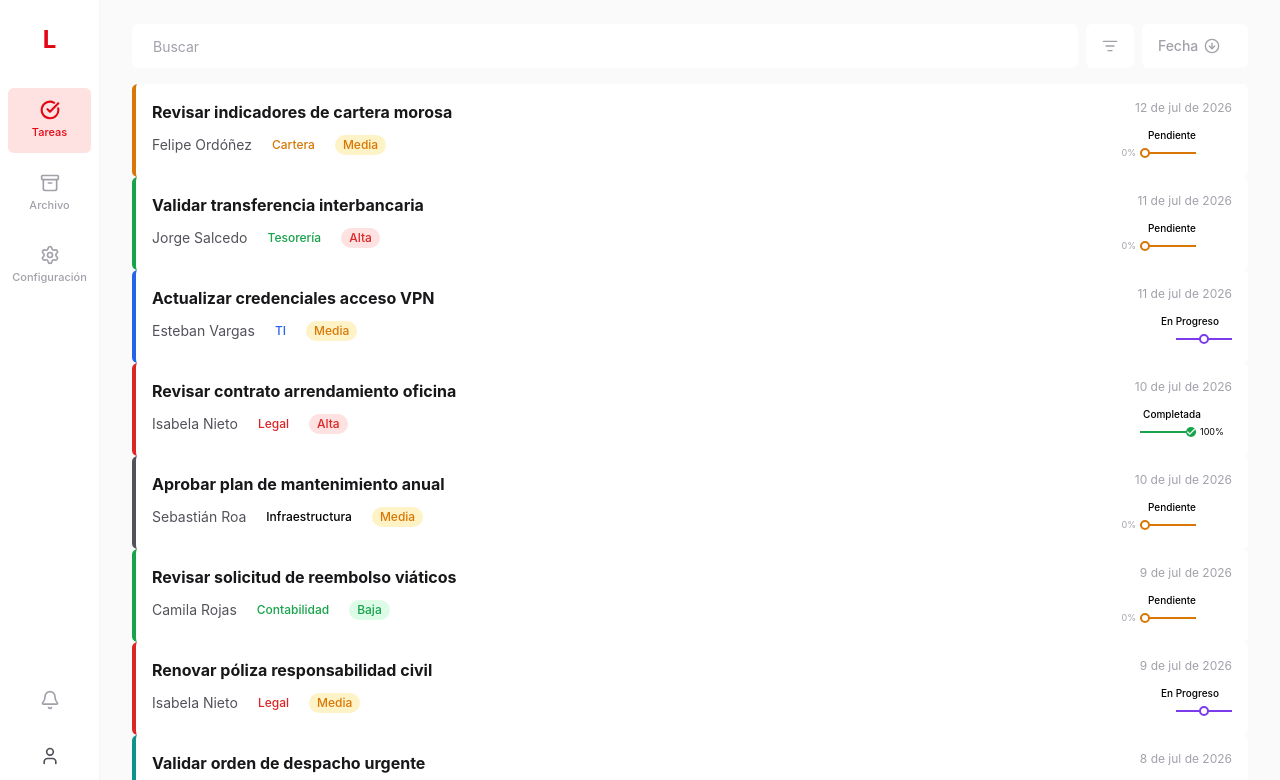
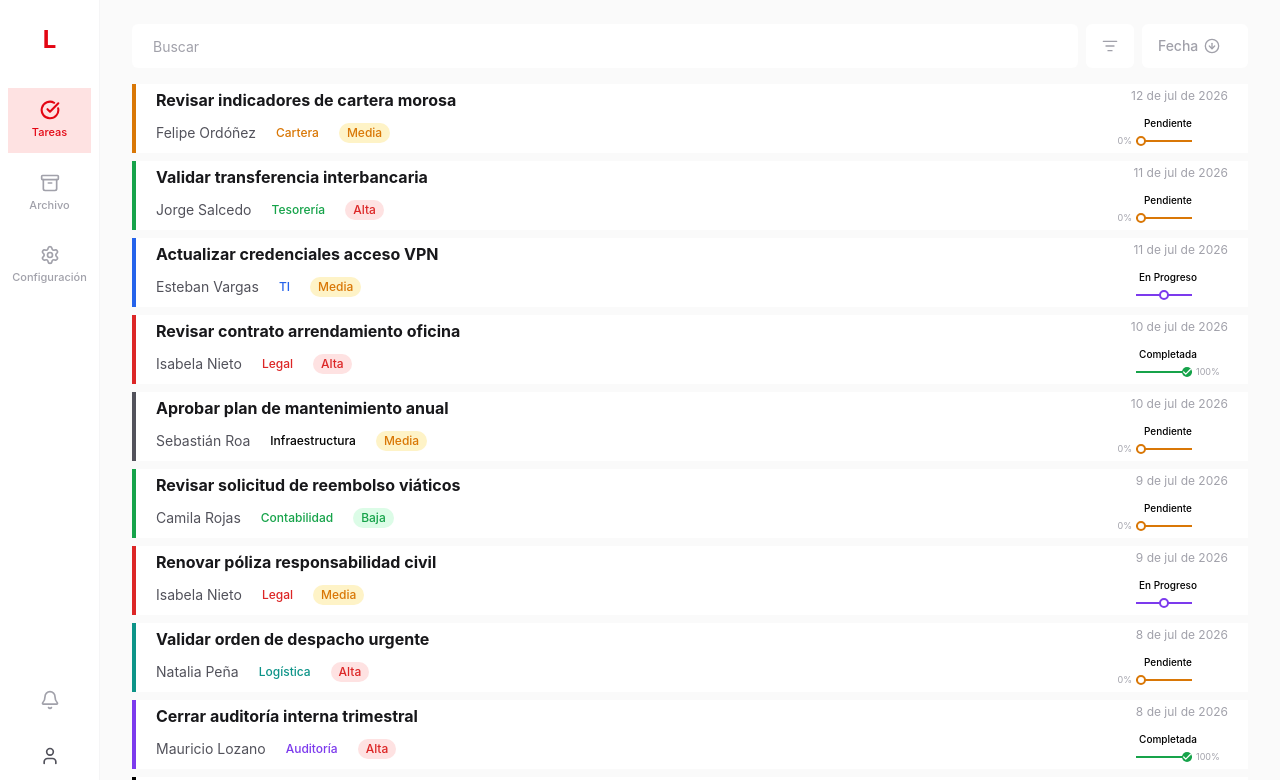
Before and after one commit to SrFlesky/bandeja-tareas, a React (Vite) app: page / in a window 1280 px wide. Shown: the top 780 px of the page. Built offline with nearby package versions, Linux system fonts and the light colour scheme.

Commit message:
styles: changed tasks gap in TasksPage and decreased padding in TaskCard

```diff
--- a/src/features/pages/TasksPage.jsx
+++ b/src/features/pages/TasksPage.jsx
@@ -43,10 +43,10 @@ function TasksPage() {
         </div>
       </div>
 
-      <ul className="flex flex-col gap-2 mt-4">
+      <ul className="">
         <div
           className={cn(
-            "transition-all duration-300",
+            "flex flex-col mt-4 gap-2 transition-all duration-300",
             selectedTask && "md:mr-96"
           )}
         >
--- a/src/features/tasks/components/TaskCard/TaskCard.jsx
+++ b/src/features/tasks/components/TaskCard/TaskCard.jsx
@@ -31,7 +31,7 @@ function TaskCard({ task, onClick }) {
     <div
       onClick={onClick}
       className={cn(
-        "bg-white rounded-card border-l-4 p-4 cursor-pointer",
+        "bg-white rounded-card border-l-4 pl-5 pr-5 pt-1 pb-1 cursor-pointer",
         "hover:bg-page-bg transition-colors",
         processColor.bar
       )}
@@ -50,7 +50,7 @@ function TaskCard({ task, onClick }) {
 
         <span
           className={cn(
-            "text-xs font-medium px-2 py-0.5 rounded-pill",
+            "hidden md:inline-block text-xs font-medium px-2 py-0.5 rounded-pill",
             processColor.text
           )}
         >
@@ -77,9 +77,7 @@ function TaskCard({ task, onClick }) {
             <span
               className={cn(
                 "text-[9px] w-6 text-right",
-                isInProgress
-                  ? "invisible"
-                  : isCompleted
+                isInProgress || isCompleted
                   ? "text-transparent"
                   : "text-ink-muted"
               )}
@@ -108,20 +106,15 @@ function TaskCard({ task, onClick }) {
                 )}
               </div>
             </div>
-            {!isInProgress && (
+
             <span
               className={cn(
                 "text-[9px] w-8",
-                  isInProgress
-                    ? "invisible"
-                    : isCompleted
-                    ? "text-status-completada"
-                    : "text-transparent"
+                !isCompleted ? "text-transparent" : "text-ink-muted"
               )}
             >
               100%
             </span>
-            )}
           </div>
         </div>
       </div>
--- a/src/index.css
+++ b/src/index.css
@@ -40,7 +40,7 @@
   --color-status-finished: #16a34a;
 
   /* Radios */
-  --radius-card: 0.35rem;
+  --radius-card: 0rem;
   --radius-badge: 1rem;
   --radius-pill: 9999px;
 }
```
Lines whose indentation alone changed are shown as unchanged.
